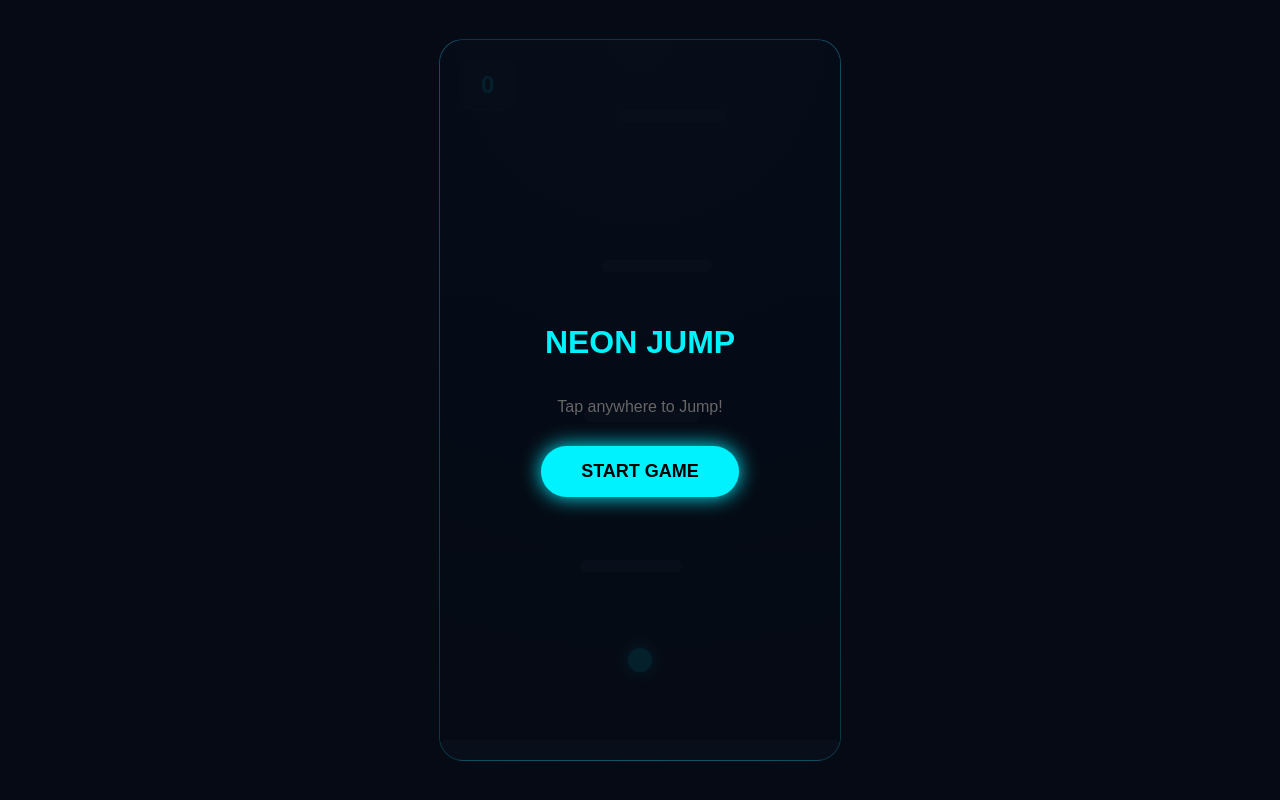
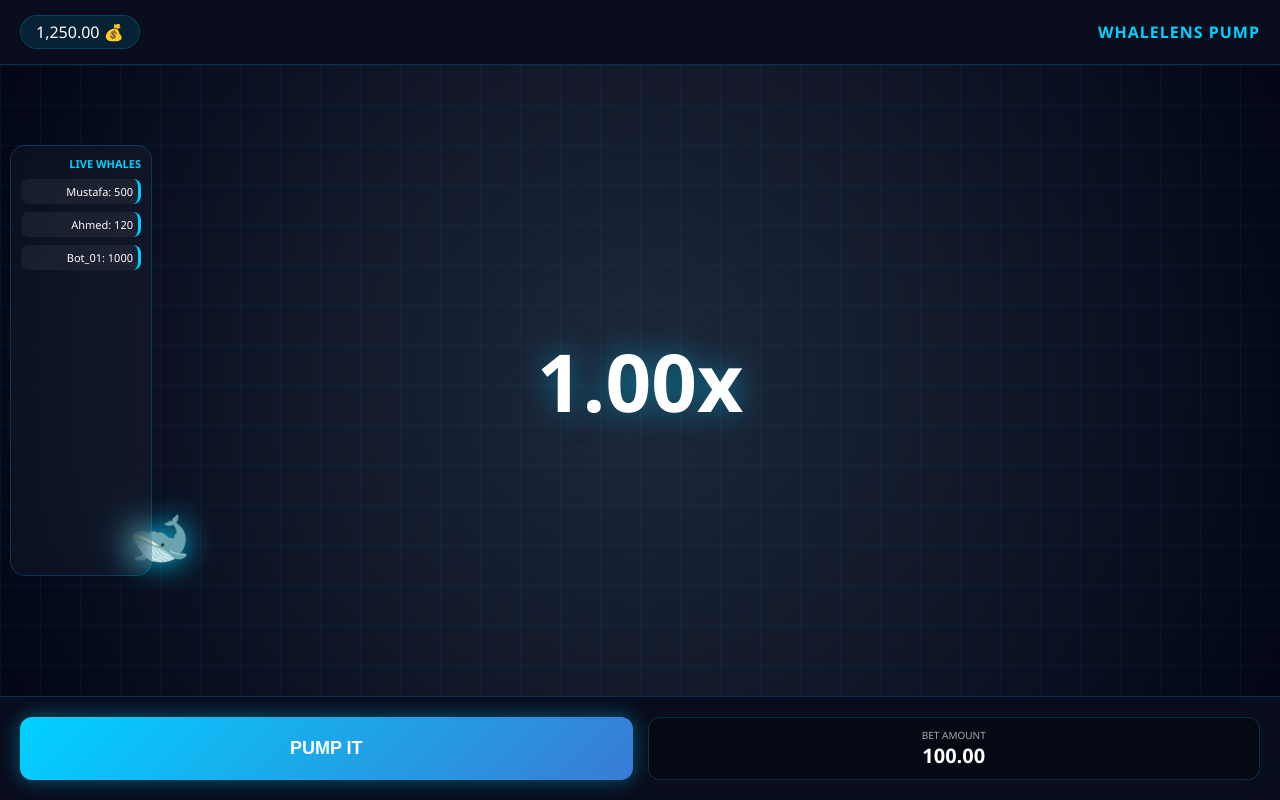
Before and after one commit to mustafagermavi/Plinko-, a plain HTML site: page index.html in a window 1280 px wide. Drawn offline with Linux system fonts and the light colour scheme.

Commit message:
Update index.html

```diff
--- a/index.html
+++ b/index.html
@@ -1,165 +1,200 @@
 <!DOCTYPE html>
-<html lang="ku">
+<html lang="ku" dir="rtl">
 <head>
     <meta charset="UTF-8">
     <meta name="viewport" content="width=device-width, initial-scale=1.0, maximum-scale=1.0, user-scalable=no">
-    <title>Neon Climber - Tap to Jump</title>
+    <title>Whale Pump - Luxury Edition</title>
     <style>
-        :root { --primary: #00f2ff; --bg: #050a14; }
-        body { margin: 0; background-color: var(--bg); color: white; font-family: sans-serif; display: flex; justify-content: center; align-items: center; height: 100vh; overflow: hidden; touch-action: none; }
-        #game-container { position: relative; width: 100%; max-width: 400px; height: 90vh; background: radial-gradient(circle at top, #1a2a44 0%, #050a14 100%); border-radius: 24px; overflow: hidden; border: 1px solid rgba(0,242,255,0.2); }
-        canvas { display: block; }
-        .hud { position: absolute; top: 20px; left: 20px; pointer-events: none; z-index: 10; }
-        .score-box { background: rgba(255,255,255,0.05); backdrop-filter: blur(10px); padding: 10px 20px; border-radius: 12px; border: 1px solid rgba(255,255,255,0.1); }
-        .score-val { font-size: 24px; font-weight: 800; color: var(--primary); }
-        #start-screen { position: absolute; inset: 0; background: rgba(5, 10, 20, 0.9); display: flex; flex-direction: column; justify-content: center; align-items: center; z-index: 20; }
-        .btn-play { background: var(--primary); color: #000; border: none; padding: 15px 40px; border-radius: 50px; font-size: 18px; font-weight: bold; cursor: pointer; box-shadow: 0 0 20px var(--primary); }
+        :root {
+            --primary: #00d2ff;
+            --accent: #3a7bd5;
+            --bg: #020617;
+            --surface: rgba(15, 23, 42, 0.6);
+            --glass: rgba(255, 255, 255, 0.03);
+            --border: rgba(0, 210, 255, 0.2);
+        }
+
+        body {
+            margin: 0;
+            background-color: var(--bg);
+            color: white;
+            font-family: 'Segoe UI', Tahoma, Geneva, Verdana, sans-serif;
+            overflow: hidden;
+            display: flex;
+            flex-direction: column;
+            height: 100vh;
+        }
+
+        /* Header - Bento Style */
+        .header {
+            display: flex;
+            justify-content: space-between;
+            align-items: center;
+            padding: 15px 20px;
+            background: var(--glass);
+            backdrop-filter: blur(10px);
+            border-bottom: 1px solid var(--border);
+        }
+
+        .logo { font-weight: 800; letter-spacing: 1px; color: var(--primary); }
+        .balance { background: rgba(0, 210, 255, 0.1); padding: 5px 15px; border-radius: 20px; border: 1px solid var(--border); }
+
+        /* Main Game Area */
+        .game-area {
+            flex-grow: 1;
+            position: relative;
+            display: flex;
+            justify-content: center;
+            align-items: center;
+            background: radial-gradient(circle at center, #1e293b 0%, #020617 100%);
+        }
+
+        .multiplier {
+            font-size: 80px;
+            font-weight: 900;
+            z-index: 5;
+            text-shadow: 0 0 30px rgba(0, 210, 255, 0.5);
+        }
+
+        /* Whale Animation */
+        .whale-icon {
+            position: absolute;
+            bottom: 20%;
+            left: 10%;
+            font-size: 50px;
+            filter: drop-shadow(0 0 15px var(--primary));
+            transition: all 0.1s linear;
+        }
+
+        /* Live Bets - Bento Grid Sidebar */
+        .sidebar {
+            position: absolute;
+            left: 10px;
+            top: 80px;
+            bottom: 120px;
+            width: 120px;
+            background: var(--glass);
+            backdrop-filter: blur(15px);
+            border-radius: 15px;
+            border: 1px solid var(--border);
+            padding: 10px;
+            display: flex;
+            flex-direction: column;
+            gap: 8px;
+            font-size: 11px;
+            z-index: 10;
+        }
+
+        .bet-item {
+            background: rgba(255,255,255,0.05);
+            padding: 5px;
+            border-radius: 8px;
+            border-right: 3px solid var(--primary);
+        }
+
+        /* Control Panel */
+        .controls {
+            padding: 20px;
+            background: var(--glass);
+            backdrop-filter: blur(20px);
+            border-top: 1px solid var(--border);
+            display: grid;
+            grid-template-columns: 1fr 1fr;
+            gap: 15px;
+        }
+
+        .input-box {
+            background: rgba(0,0,0,0.3);
+            border: 1px solid var(--border);
+            border-radius: 12px;
+            padding: 10px;
+            text-align: center;
+        }
+
+        .btn-bet {
+            background: linear-gradient(135deg, var(--primary), var(--accent));
+            border: none;
+            border-radius: 12px;
+            color: white;
+            font-size: 18px;
+            font-weight: bold;
+            cursor: pointer;
+            box-shadow: 0 0 20px rgba(0, 210, 255, 0.4);
+            transition: 0.3s;
+        }
+
+        .btn-bet:active { transform: scale(0.95); }
+
+        /* Background Grid */
+        .grid-bg {
+            position: absolute;
+            inset: 0;
+            background-image: linear-gradient(rgba(0, 210, 255, 0.05) 1px, transparent 1px),
+                              linear-gradient(90deg, rgba(0, 210, 255, 0.05) 1px, transparent 1px);
+            background-size: 40px 40px;
+            pointer-events: none;
+        }
     </style>
 </head>
 <body>
 
-    <div id="game-container">
-        <div class="hud">
-            <div class="score-box">
-                <span id="score" class="score-val">0</span>
-            </div>
+    <div class="header">
+        <div class="logo">WHALELENS PUMP</div>
+        <div class="balance">💰 <span id="user-balance">1,250.00</span></div>
+    </div>
+
+    <div class="game-area">
+        <div class="grid-bg"></div>
+        <div class="sidebar">
+            <div style="color: var(--primary); font-weight: bold;">LIVE WHALES</div>
+            <div class="bet-item">Mustafa: 500</div>
+            <div class="bet-item">Ahmed: 120</div>
+            <div class="bet-item">Bot_01: 1000</div>
         </div>
 
-        <div id="start-screen">
-            <h1 style="color: var(--primary);">NEON JUMP</h1>
-            <p style="color: #666; margin-bottom: 30px;">Tap anywhere to Jump!</p>
-            <button class="btn-play" onclick="startGame()">START GAME</button>
+        <div class="multiplier" id="mult">1.00x</div>
+        <div class="whale-icon" id="whale">🐋</div>
+    </div>
+
+    <div class="controls">
+        <div class="input-box">
+            <div style="font-size: 10px; color: #aaa;">BET AMOUNT</div>
+            <div style="font-size: 20px; font-weight: bold;">100.00</div>
         </div>
-
-        <canvas id="gameCanvas"></canvas>
+        <button class="btn-bet" onclick="startPump()">PUMP IT</button>
     </div>
 
 <script>
-    const canvas = document.getElementById('gameCanvas');
-    const ctx = canvas.getContext('2d');
-    const scoreVal = document.getElementById('score');
-    const startScreen = document.getElementById('start-screen');
+    let mult = 1.00;
+    let isPumping = false;
+    const multElement = document.getElementById('mult');
+    const whale = document.getElementById('whale');
 
-    let gameActive = false;
-    let score = 0;
-    let cameraY = 0;
+    function startPump() {
+        if(isPumping) return;
+        isPumping = true;
+        mult = 1.00;
 
-    function resize() {
-        canvas.width = document.getElementById('game-container').clientWidth;
-        canvas.height = document.getElementById('game-container').clientHeight;
+        let interval = setInterval(() => {
+            if(Math.random() > 0.98 && mult > 2) { // Crash Logic
+                clearInterval(interval);
+                multElement.style.color = "#ff4757";
+                multElement.innerText = "CRASHED!";
+                setTimeout(() => {
+                    multElement.style.color = "white";
+                    isPumping = false;
+                }, 2000);
+                return;
+            }
+
+            mult += 0.01;
+            multElement.innerText = mult.toFixed(2) + "x";
+
+            // Whale Animation
+            whale.style.left = (10 + (mult * 2)) + "%";
+            whale.style.bottom = (20 + (mult * 5)) + "%";
+        }, 50);
     }
-    resize();
-
-    const player = {
-        x: canvas.width / 2,
-        y: canvas.height - 100,
-        r: 12,
-        dy: 0,
-        jump: -10, // هێزا بازدانێ
-        grav: 0.4, // کێشانا عەردی (Gravity)
-        color: '#00f2ff'
-    };
-
-    let platforms = [];
-    function initPlatforms() {
-        platforms = [];
-        platforms.push({x: 0, y: canvas.height - 20, w: canvas.width, h: 20}); // عەرد
-        for(let i=0; i<6; i++) {
-            addPlatform(canvas.height - (i * 150) - 200);
-        }
-    }
-
-    function addPlatform(y) {
-        const w = 80 + Math.random() * 40;
-        platforms.push({ x: Math.random() * (canvas.width - w), y: y, w: w, h: 12 });
-    }
-
-    function draw() {
-        ctx.clearRect(0, 0, canvas.width, canvas.height);
-        ctx.save();
-        ctx.translate(0, cameraY);
-
-        platforms.forEach(p => {
-            ctx.fillStyle = '#334155';
-            ctx.beginPath();
-            ctx.roundRect(p.x, p.y, p.w, p.h, 6);
-            ctx.fill();
-        });
-
-        ctx.shadowBlur = 15;
-        ctx.shadowColor = player.color;
-        ctx.fillStyle = player.color;
-        ctx.beginPath();
-        ctx.arc(player.x, player.y, player.r, 0, Math.PI*2);
-        ctx.fill();
-        ctx.restore();
-    }
-
-    function update() {
-        if(!gameActive) return;
-
-        player.dy += player.grav;
-        player.y += player.dy;
-
-        // Collision (مانەوە ل سەر پاترمێ)
-        if(player.dy > 0) {
-            platforms.forEach(p => {
-                if(player.x > p.x && player.x < p.x + p.w &&
-                   player.y + player.r > p.y && player.y + player.r < p.y + p.h + player.dy) {
-                    player.dy = 0;
-                    player.y = p.y - player.r;
-                }
-            });
-        }
-
-        // Camera move
-        if(player.y < canvas.height/2 + cameraY) {
-            cameraY = canvas.height/2 - player.y;
-            score++;
-            scoreVal.innerText = Math.floor(score/10);
-        }
-
-        // Game Over
-        if(player.y > cameraY + canvas.height + 100) {
-            gameActive = false;
-            startScreen.style.display = 'flex';
-        }
-
-        // Infinite Platforms
-        if(platforms[0].y > cameraY + canvas.height + 100) {
-            platforms.shift();
-            addPlatform(platforms[platforms.length-1].y - 150);
-        }
-    }
-
-    function loop() {
-        update(); draw();
-        requestAnimationFrame(loop);
-    }
-
-    function handleInput(e) {
-        if(!gameActive) return;
-        player.dy = player.jump; // بازدان ب هەر کلیکەکێ
-
-        // لڤینا چەپ و ڕاست ب کلیک یان تاتش
-        let clientX = e.touches ? e.touches[0].clientX : e.clientX;
-        let rect = canvas.getBoundingClientRect();
-        player.x = clientX - rect.left;
-    }
-
-    window.addEventListener('touchstart', (e) => { e.preventDefault(); handleInput(e); });
-    window.addEventListener('mousedown', (e) => { handleInput(e); });
-
-    function startGame() {
-        score = 0; cameraY = 0; scoreVal.innerText = "0";
-        player.x = canvas.width / 2; player.y = canvas.height - 100; player.dy = 0;
-        initPlatforms();
-        gameActive = true;
-        startScreen.style.display = 'none';
-    }
-
-    initPlatforms();
-    loop();
 </script>
 </body>
 </html>
```
